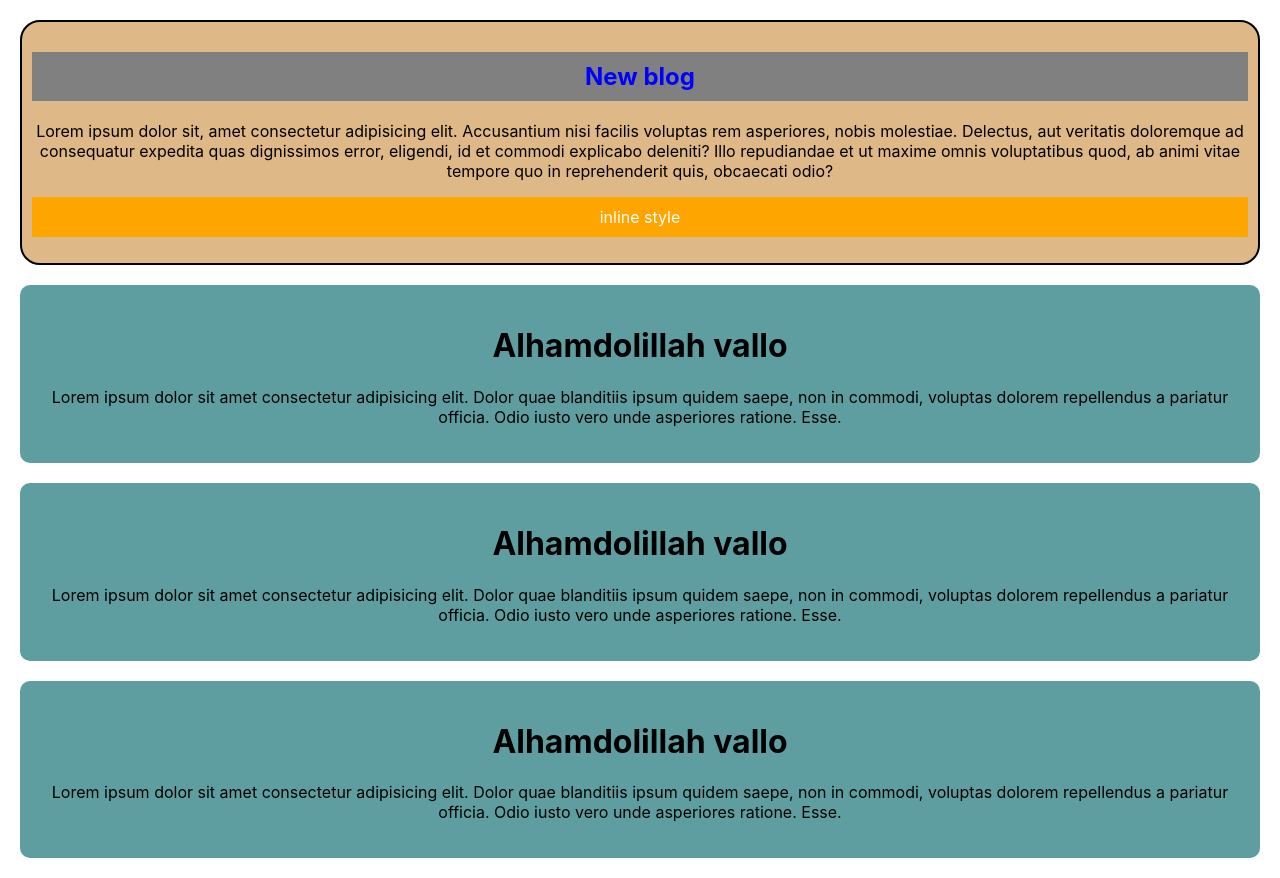
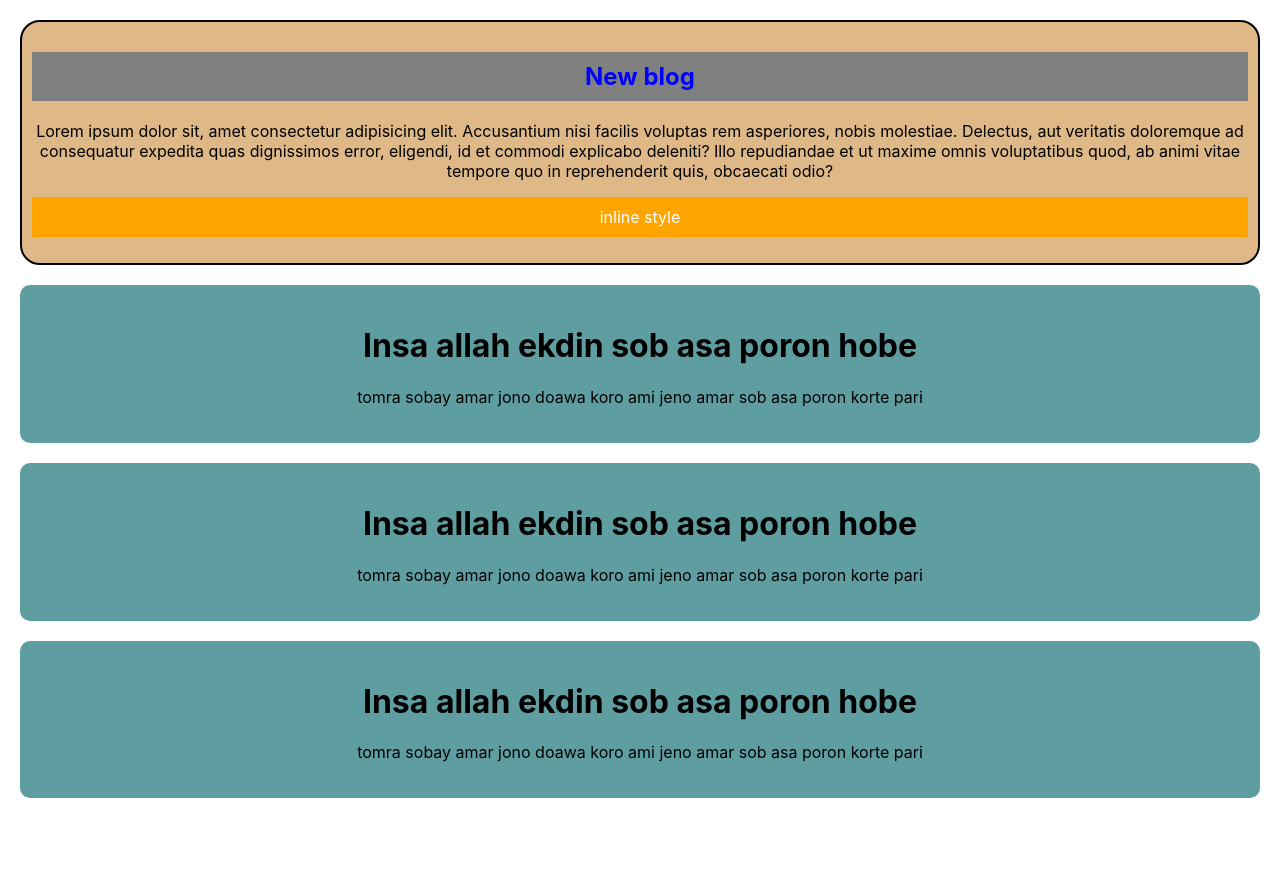
Before and after one commit to HmSani6699/react-practice-projects-1, a React (Create React App) app in the folder react-practice-pojects-1/: page / in a window 1280 px wide. After the commit the page ends 818 px from the top, so only its background shows below. Built offline with nearby package versions, Linux system fonts and the light colour scheme.

Commit message:
complete author blog part

```diff
--- a/react-practice-pojects-1/src/App.js
+++ b/react-practice-pojects-1/src/App.js
@@ -14,9 +14,12 @@ function App() {
         <p>Lorem ipsum dolor sit, amet consectetur adipisicing elit. Accusantium nisi facilis voluptas rem asperiores, nobis molestiae. Delectus, aut veritatis doloremque ad consequatur expedita quas dignissimos error, eligendi, id et commodi explicabo deleniti? Illo repudiandae et ut maxime omnis voluptatibus quod, ab animi vitae tempore quo in reprehenderit quis, obcaecati odio?</p>
         <p style={{ color: 'white', backgroundColor: 'orange', padding: '10px' }}>inline style</p>
       </article>
-      <Blog></Blog>
-      <Blog></Blog>
-      <Blog></Blog>
+      <Blog heading="Insa allah ekdin sob asa poron hobe"
+        author="tomra sobay amar jono doawa koro ami jeno amar sob asa poron korte pari"></Blog>
+      <Blog heading="Insa allah ekdin sob asa poron hobe"
+        author="tomra sobay amar jono doawa koro ami jeno amar sob asa poron korte pari"></Blog>
+      <Blog heading="Insa allah ekdin sob asa poron hobe"
+        author="tomra sobay amar jono doawa koro ami jeno amar sob asa poron korte pari"></Blog>
     </div>
   );
 }
--- a/react-practice-pojects-1/src/component/Blog/Blog.js
+++ b/react-practice-pojects-1/src/component/Blog/Blog.js
@@ -1,11 +1,11 @@
 import React from 'react';
 import './Blog.css'
 
-const Blog = () => {
+const Blog = (props) => {
     return (
         <div className='author-blog'>
-            <h1>Alhamdolillah vallo</h1>
-            <p>Lorem ipsum dolor sit amet consectetur adipisicing elit. Dolor quae blanditiis ipsum quidem saepe, non in commodi, voluptas dolorem repellendus a pariatur officia. Odio iusto vero unde asperiores ratione. Esse.</p>
+            <h1>{props.heading}</h1>
+            <p>{props.author}</p>
         </div>
     );
 };
```
